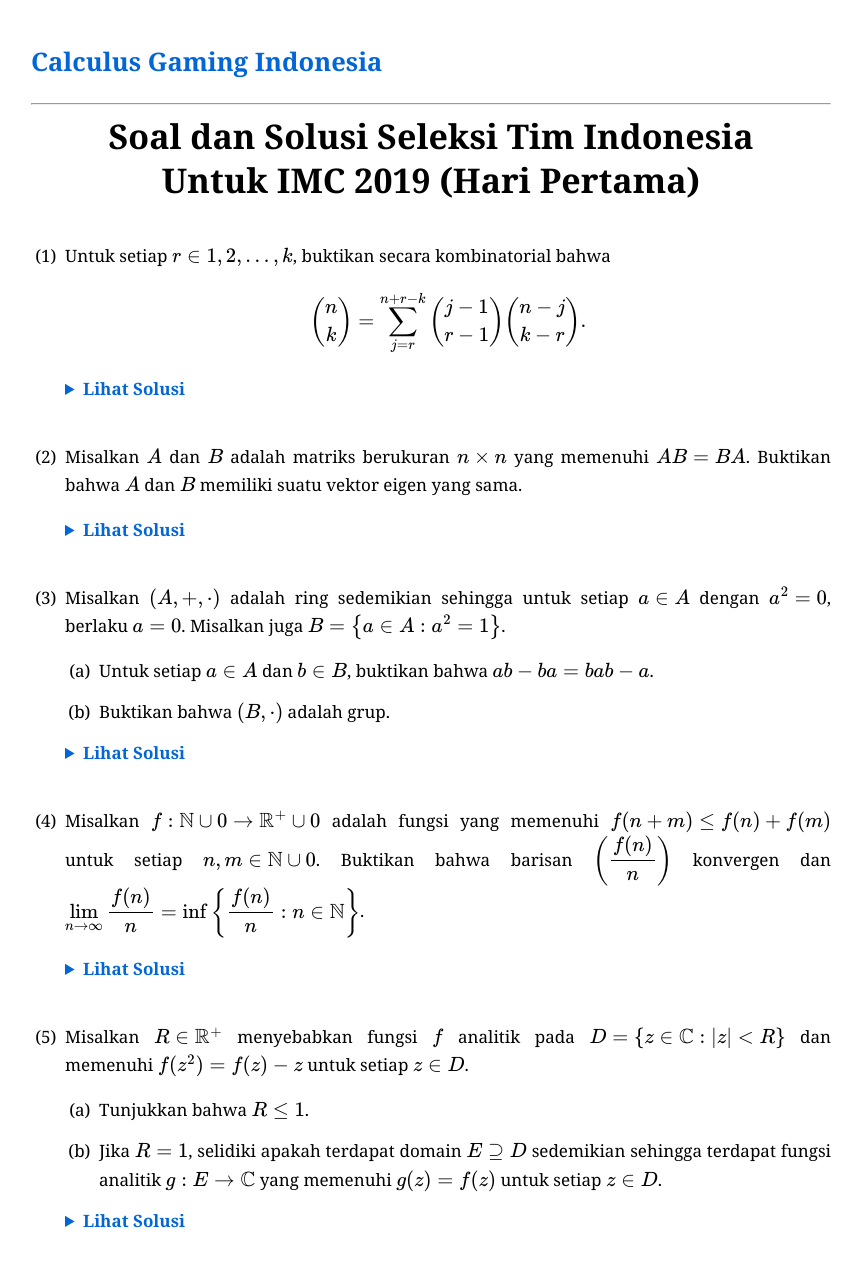
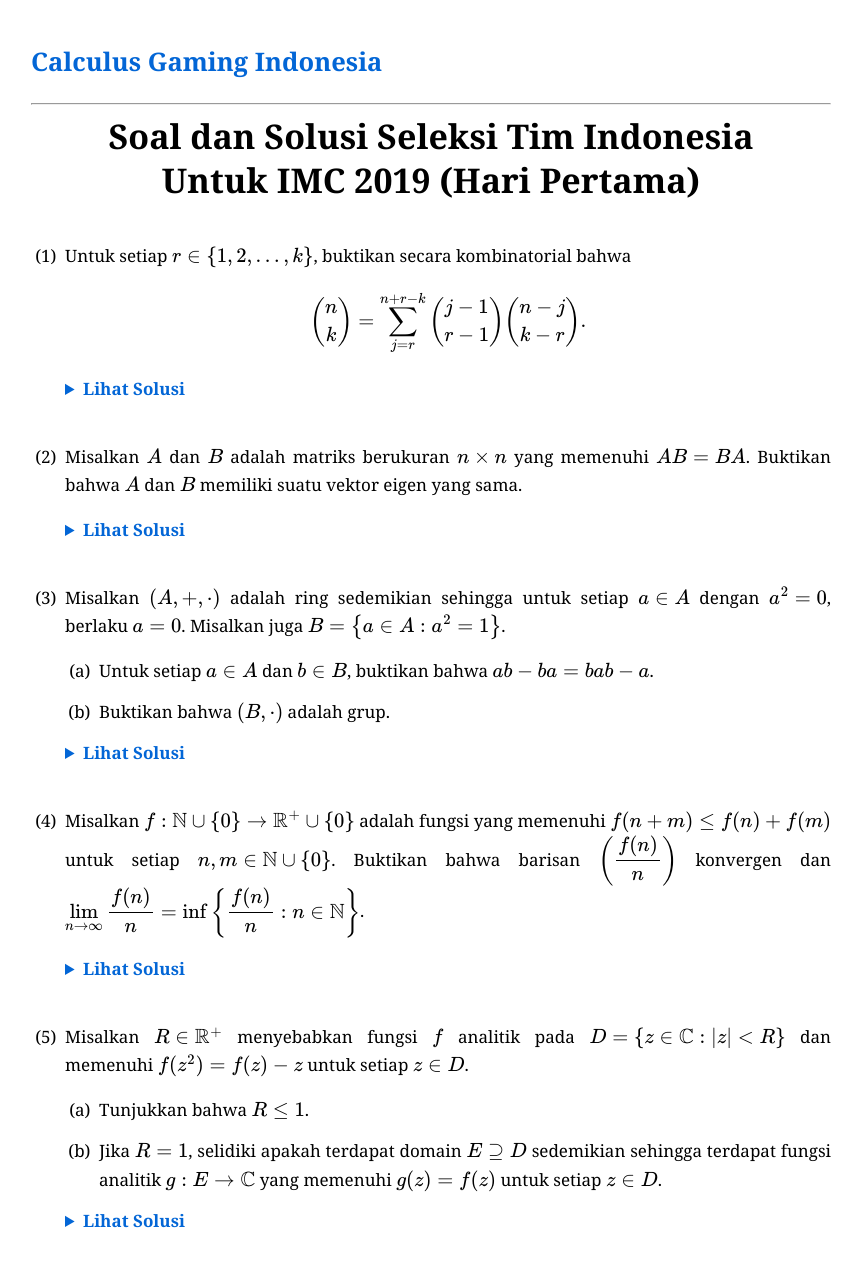
Before and after one commit to calculusgamingindonesia/calculusgamingindonesia.github.io, a Jekyll site: the page built from _posts/2026-07-02-sel-tim-indo-imc-19-1.md, in a window 1280 px wide. Shown: the whole page, without its empty margins (209-1071 px from the left). Built offline with Jekyll 4.4.1, drawn with Linux system fonts in a browser that asks for light colours; some web fonts are replaced.

Commit message:
Update 2026-07-02-sel-tim-indo-imc-19-1.md

```diff
--- a/_posts/2026-07-02-sel-tim-indo-imc-19-1.md
+++ b/_posts/2026-07-02-sel-tim-indo-imc-19-1.md
@@ -13,7 +13,7 @@ urutan: 5
     </h1>
 </div>
 
-1. Untuk setiap $r\in\{1, 2, \ldots, k\}$, buktikan secara kombinatorial bahwa
+1. Untuk setiap $r\in\set{1, 2, \ldots, k}$, buktikan secara kombinatorial bahwa
 
    $$\dbinom{n}{k}=\sum_{j=r}^{n+r-k}\dbinom{j-1}{r-1}\dbinom{n-j}{k-r}.$$
 
@@ -51,7 +51,7 @@ urutan: 5
    </div>
    </details>
 
-4. Misalkan $f:\mathbb{N}\cup\{0\}\to\mathbb{R}^+\cup\{0\}$ adalah fungsi yang memenuhi $f(n+m)\leq f(n)+f(m)$ untuk setiap $n, m\in\mathbb{N}\cup\{0\}$. Buktikan bahwa barisan $\bigg(\dfrac{f(n)}{n}\bigg)$ konvergen dan $\displaystyle\lim_{n\to\infty}\dfrac{f(n)}{n}=\inf\bigg\\{\dfrac{f(n)}{n}:n\in\mathbb{N}\bigg\\}$.
+4. Misalkan $f:\mathbb{N}\cup\set{0}\to\mathbb{R}^+\cup\set{0}$ adalah fungsi yang memenuhi $f(n+m)\leq f(n)+f(m)$ untuk setiap $n, m\in\mathbb{N}\cup\set{0}$. Buktikan bahwa barisan $\bigg(\dfrac{f(n)}{n}\bigg)$ konvergen dan $\displaystyle\lim_{n\to\infty}\dfrac{f(n)}{n}=\inf\bigg\\{\dfrac{f(n)}{n}:n\in\mathbb{N}\bigg\\}$.
 
    <details>
    <summary>Lihat Solusi</summary>
```
